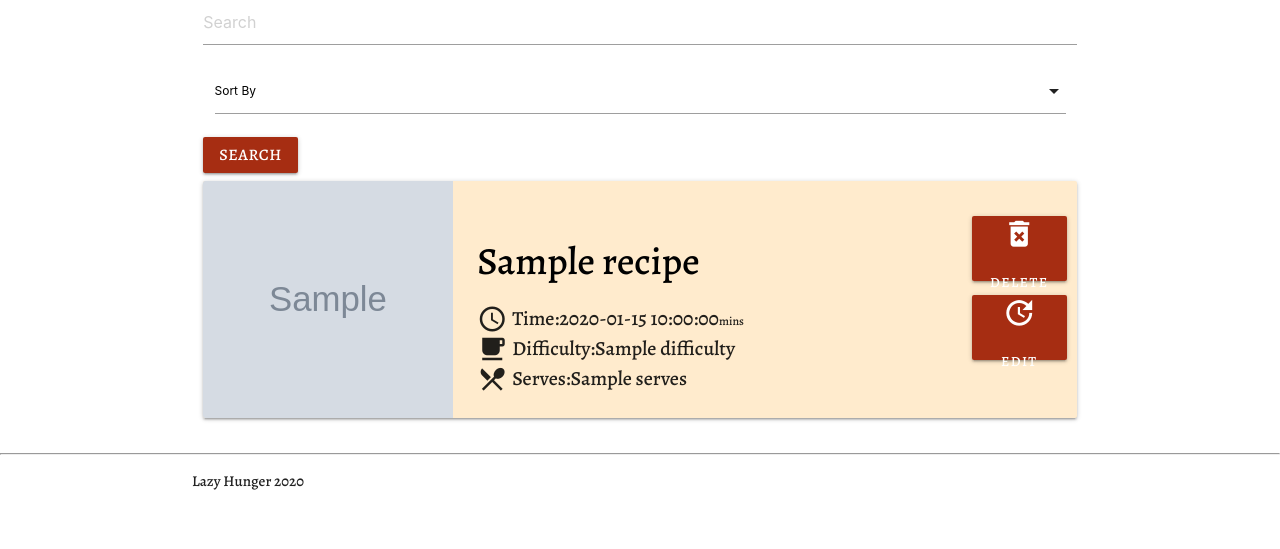
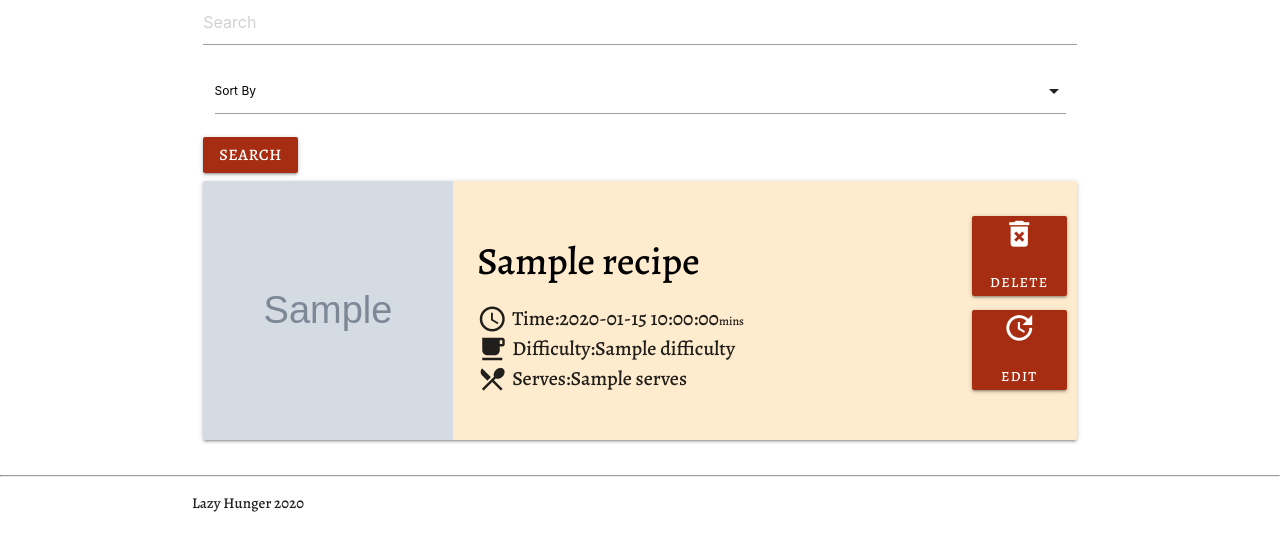
Before and after one commit to AllenGleeson/Lazy-Hunger, a Flask app: page /get_recipes/ in a window 1280 px wide. Shown: the part 571-1120 px from the top of the page. Before the commit the page ends 1061 px from the top, so only its background shows below. Run offline with Flask 2, Linux system fonts and the light colour scheme; grey boxes marked "Sample" are stand-in pictures; a database or web service that is not in the repository returns one stand-in record (values such as "Sample title"); some libraries are stand-ins or nearby versions; some web fonts are replaced.

Commit message:
Updated Recipe buttons CSS

```diff
--- a/static/css/style.css
+++ b/static/css/style.css
@@ -145,7 +145,7 @@ h1{
 
 .recipe_buttons a{
     margin-right: 5px;
-    height: 65px;
+    height: 80px;
     letter-spacing: 1.5px !important;
 }
 
```
